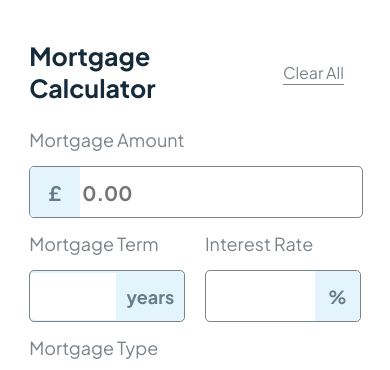
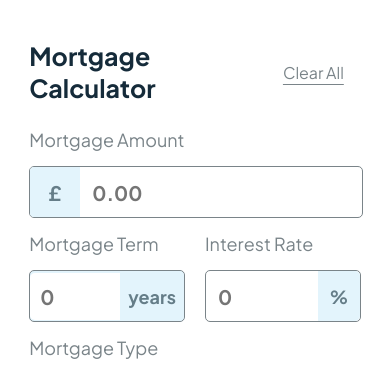
Before and after one commit to nosdvp/Mortgage-repayment-calculator, a React (Create React App) app: page / in a window 390 px wide. Shown: the top 370 px of the page. Built offline with nearby package versions, Linux system fonts and the light colour scheme; the HTML template or start-up script is replaced by a standard one.

Commit message:
Сделал логику расчета ипотечного кредита по методите Interest Only, улучшил адаптивность

```diff
--- a/src/App.js
+++ b/src/App.js
@@ -7,6 +7,13 @@ function App() {
 
   const [changeForm, setChangeForm] = useState(false)
 
+  const [mortgageAmount, setMortgageAmount] = useState(0) //сумма ипотеки
+  const [mortgageTerm, setMortgageTerm] = useState(0) //срок ипотеки в месяцах которые будете переведены из годов
+  const [interestRate, setInterestRate] = useState(0) //процентная ставка
+  const [mortgageType, setMortgageType] = useState('') //тип расчета кредита
+
+  const [monthPay, setMonthPay] = useState(0)
+  const [totalRepay, setTotalRepay] = useState(0)
 
   return (
     <div className="wrapper">
@@ -14,11 +21,25 @@ function App() {
         <div className='inputData'>
           <InputData
             change={setChangeForm}
+            stateMortAmount={setMortgageAmount}
+            stateMortTerm={setMortgageTerm}
+            stateIntRate={setInterestRate}
+            stateMortType={setMortgageType}
+
+            mortAmount={mortgageAmount}
+            mortType={mortgageType}
+            mortTerm={mortgageTerm}
+            intRate={interestRate}
+
+            stateMonthPay={setMonthPay}
+            stateTotalRepay={setTotalRepay}
           />
         </div>
         <div className='showData'>
           <ShowData
             form={changeForm}
+            monthPay={monthPay}
+            fullPay={totalRepay}
           />
         </div>
       </div>
--- a/src/screens/InputData/InputData.css
+++ b/src/screens/InputData/InputData.css
@@ -109,6 +109,7 @@
     outline: none;
     background-color: transparent;
     color: #152b3a;
+    margin-left: 10px;
 }
 
 /*блок введения срока + процентов*/
@@ -149,6 +150,7 @@
     outline: none;
     font-size: 20px;
     border-radius: 5px 0 0 5px;
+    padding-left: 10px;
 }
 
 .InputData-addDataBlock-term-inputBlock-years{
@@ -178,6 +180,7 @@
     outline: none;
     font-size: 20px;
     border-radius: 5px 0 0 5px;
+    margin-left: 10px;
 }
 
 .InputData-addDataBlock-int-inputBlock-percent{
--- a/src/screens/InputData/InputData.js
+++ b/src/screens/InputData/InputData.js
@@ -2,14 +2,55 @@ import React from 'react'
 import './InputData.css'
 import calcImg from '../../img/icon-calculator.svg'
 
-const InputData = ({change}) => {
+const InputData = ({
+  change,
+
+  mortAmount,
+  mortType,
+  mortTerm,
+  intRate,
+
+  stateMortAmount,
+  stateMortTerm,
+  stateIntRate,
+  stateMortType,
+
+  stateMonthPay,
+  stateTotalRepay
+}) => {
 
   const changeFormShowData = () => {
+
+    const getMonth = mortTerm * 12 // получаю кол-во месяцев
+    const getInt = (intRate / 12) / 100 // получаю процент в месяц
+
+    if(mortType === 'Interest'){
+      const getMonthPay = mortAmount * getInt
+      const getFullInt = getMonthPay * getMonth
+      const getFullPay = getFullInt + mortAmount
+      stateMonthPay(getMonthPay)
+      stateTotalRepay(getFullPay)
+    }else if(mortType === 'Repayment'){
+      const getMonthInt = mortAmount * getInt // месячная комиссия
+      const getMonthAmount = mortAmount / getMonth
+      const getMonthPay = getMonthInt + getMonthAmount
+      const newMortAmount = mortAmount - getMonthAmount
+      stateMonthPay(newMortAmount)
+    }
+
     change(true)
   }
 
   const clearAll = () => {
     change(false)
+  }
+
+  const chooseRepayment = () => {
+    stateMortType('Repayment')
+  }
+
+  const chooseInt = () => {
+    stateMortType('Interest')
   }
 
   return (
@@ -25,7 +66,12 @@ const InputData = ({change}) => {
           <div className='InputData-enterDataBlock-inputBlock-iconAmount'>
             <div className='InputData-enterDataBlock-inputBlock-iconAmount-icon'>£</div>
           </div>
-          <input className='InputData-enterDataBlock-inputBlock-input' placeholder='0.00'></input>
+          <input
+            className='InputData-enterDataBlock-inputBlock-input'
+            placeholder='0.00'
+            type='number'
+            onChange={(e) => stateMortAmount(Number(e.target.value))}
+          ></input>
         </div>
       </div>
 
@@ -33,7 +79,12 @@ const InputData = ({change}) => {
         <div className='InputData-addDataBlock-term'>
           <div className='InputData-addDataBlock-term-title'>Mortgage Term</div>
           <div className='InputData-addDataBlock-term-inputBlock'>
-            <input className='InputData-addDataBlock-term-inputBlock-input'></input>
+            <input
+              className='InputData-addDataBlock-term-inputBlock-input'
+              placeholder='0'
+              type='number'
+              onChange={(e) => stateMortTerm(Number(e.target.value))}
+            ></input>
             <div className='InputData-addDataBlock-term-inputBlock-years'>
               <div>years</div>
             </div>
@@ -42,7 +93,12 @@ const InputData = ({change}) => {
         <div className='InputData-addDataBlock-int'>
           <div className='InputData-addDataBlock-int-title'>Interest Rate</div>
           <div className='InputData-addDataBlock-int-inputBlock'>
-            <input className='InputData-addDataBlock-int-inputBlock-input'></input>
+            <input
+              className='InputData-addDataBlock-int-inputBlock-input'
+              placeholder='0'
+              type='number'
+              onChange={(e) => stateIntRate(Number(e.target.value))}
+            ></input>
             <div className='InputData-addDataBlock-int-inputBlock-percent'>%</div>
           </div>
         </div>
@@ -55,24 +111,29 @@ const InputData = ({change}) => {
             <div className='InputData-type-selectBlock-rep-circle'>
               <div className='circleInactive'></div>
             </div>
-            <div className='InputData-type-selectBlock-rep-text'>Repayment</div>
+            <div
+              className='InputData-type-selectBlock-rep-text'
+              onClick={() => chooseRepayment()}
+            >Repayment</div>
           </div>
           <div className='InputData-type-selectBlock-int'>
             <div className='InputData-type-selectBlock-int-circle'>
               <div className='circleInactive'></div>
             </div>
-            <div className='InputData-type-selectBlock-int-text'>Interest Only</div>
+            <div
+              className='InputData-type-selectBlock-int-text'
+              onClick={chooseInt}
+            >Interest Only</div>
           </div>
         </div>
       </div>
 
       <div className='InputData-buttonBLock-wrapper'>
-        <div className='InputData-buttonBLock'>
+        <div className='InputData-buttonBLock' onClick={changeFormShowData}>
           <img src={calcImg}></img>
-          <div className='InputData-buttonBLock-text' onClick={changeFormShowData}>Calculate Repayments</div>
+          <div className='InputData-buttonBLock-text' >Calculate Repayments</div>
         </div>
       </div>
-      {/*<button >Calculate Repaymants</button>*/}
     </div>
   )
 }
--- a/src/screens/ShowData/ShowData.css
+++ b/src/screens/ShowData/ShowData.css
@@ -80,6 +80,10 @@
     height: 30%;
 }
 
+.ShowData-resultWrapper-indoorBlock-totalRep-title{
+    margin-top: 20px;
+}
+
 .ShowData-resultWrapper-indoorBlock-monthlyRep-amount{
     color: #d9db2d;
     font-size: 45px;
--- a/src/screens/ShowData/ShowData.js
+++ b/src/screens/ShowData/ShowData.js
@@ -2,7 +2,11 @@ import React from 'react'
 import imgCalc from '../../img/illustration-empty.svg'
 import './ShowData.css'
 
-const ShowData = ({form}) => {
+const ShowData = ({
+  form,
+  fullPay,
+  monthPay
+}) => {
   return (
     <div className='ShowData-wrapper'>
       {form === false ? (
@@ -24,11 +28,11 @@ const ShowData = ({form}) => {
               <div className='ShowData-resultWrapper-indoorBlock'>
                 <div className='ShowData-resultWrapper-indoorBlock-monthlyRep'>
                   <div className='ShowData-resultWrapper-indoorBlock-monthlyRep-title'>Your monthly perayments</div>
-                  <div className='ShowData-resultWrapper-indoorBlock-monthlyRep-amount'>£</div>
+                  <div className='ShowData-resultWrapper-indoorBlock-monthlyRep-amount'>£{monthPay.toLocaleString('en-GB', {minimumFractionDigits: 2, minimumFractionDigits: 2})}</div>
                 </div>
                 <div className='ShowData-resultWrapper-indoorBlock-totalRep'>
                   <div className='ShowData-resultWrapper-indoorBlock-totalRep-title'>Total you'll repay over the term</div>
-                  <div className='ShowData-resultWrapper-indoorBlock-totalRep-amount'>£</div>
+                  <div className='ShowData-resultWrapper-indoorBlock-totalRep-amount'>£{fullPay.toLocaleString('en-GB', {minimumFractionDigits: 2, maximumFractionDigits: 2,})}</div>
                 </div>
               </div>
             </div>
```
